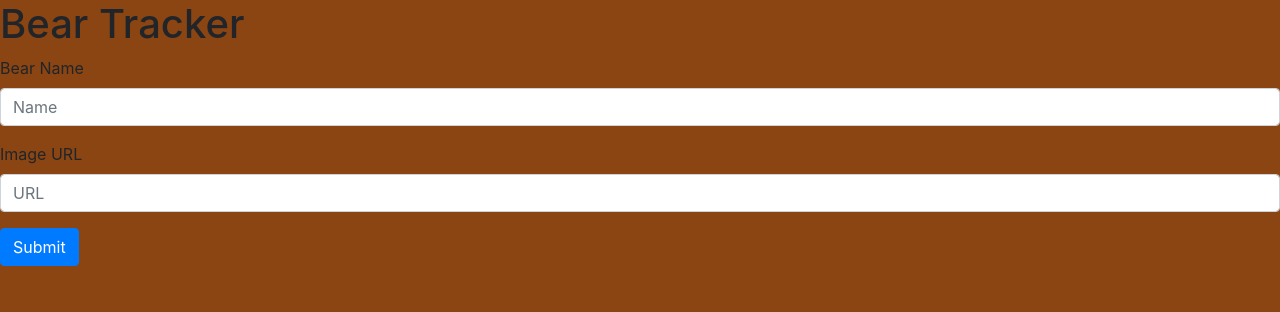
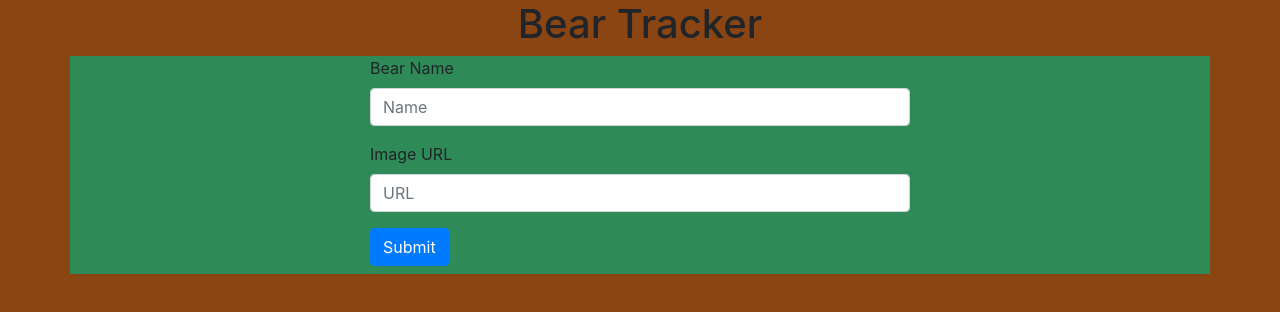
Before and after one commit to TheDotson/bear-watcher, a plain HTML site: page index.html in a window 1280 px wide. Drawn offline with nearby package versions, Linux system fonts and the light colour scheme.

Commit message:
adjusted styling of the form and submit button

```diff
--- a/index.html
+++ b/index.html
@@ -10,7 +10,11 @@
 </head>
 <body>
   <h1>Bear Tracker</h1>
-  <div id="form"></div>
+  <div class="container">
+    <div class="row justify-content-center">
+      <div id="form" class="col-6"></div>
+    </div>
+  </div>
 
   <script type="module" src="./javascripts/main.js"></script>
 </body>
--- a/javascripts/components/bearForm.js
+++ b/javascripts/components/bearForm.js
@@ -12,7 +12,7 @@ const formSpawn = () => {
       <label for="formImage">Image URL</label>
       <input type="text" class="form-control" id="formImage" placeholder="URL">
     </div>
-    <button id="formSubmit" type="submit" class="btn btn-primary">Submit</button>
+    <button id="formSubmit" type="submit" class="btn btn-primary mb-2">Submit</button>
   </form>
   `;
   utils.printToDom('#form', domString);
--- a/styles/main.css
+++ b/styles/main.css
@@ -1,3 +1,11 @@
 body {
   background-color: saddlebrown;
 }
+
+h1 {
+  text-align: center;
+}
+
+.container {
+  background-color: seagreen;
+}
```
